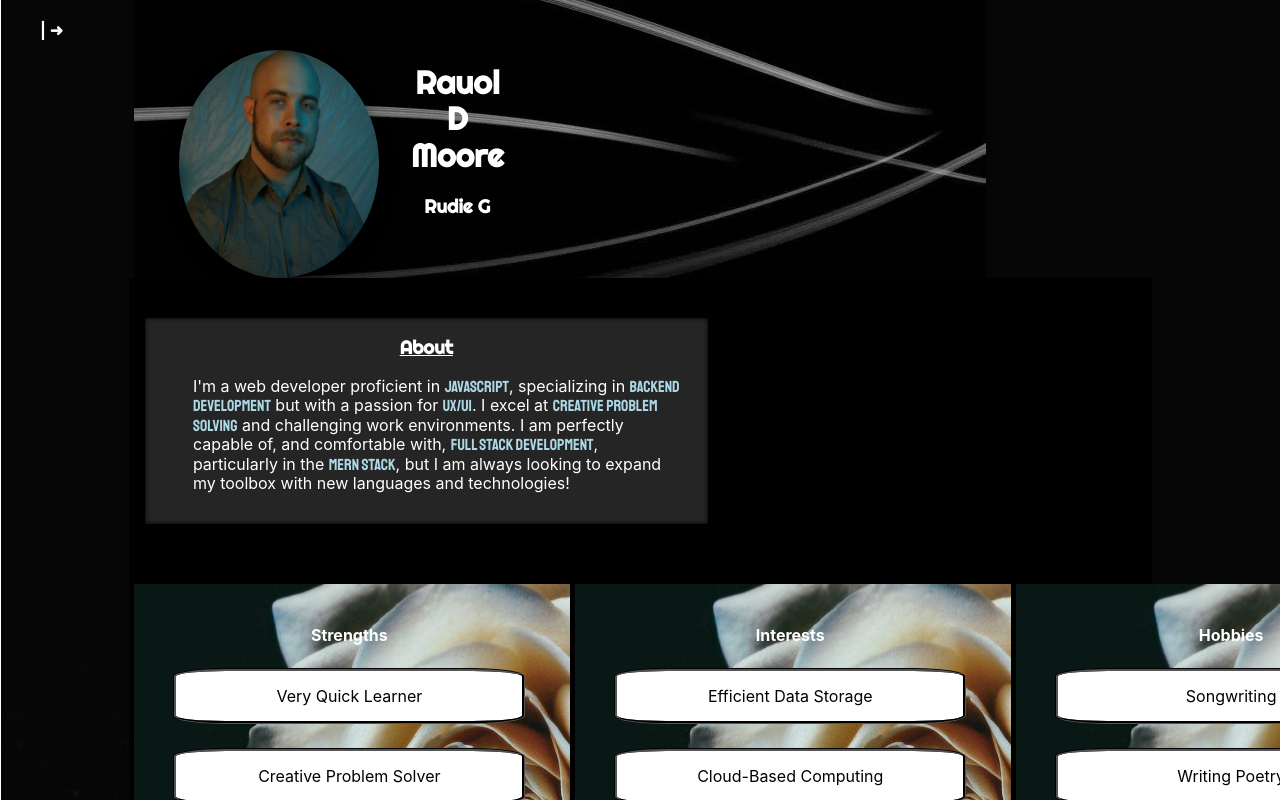
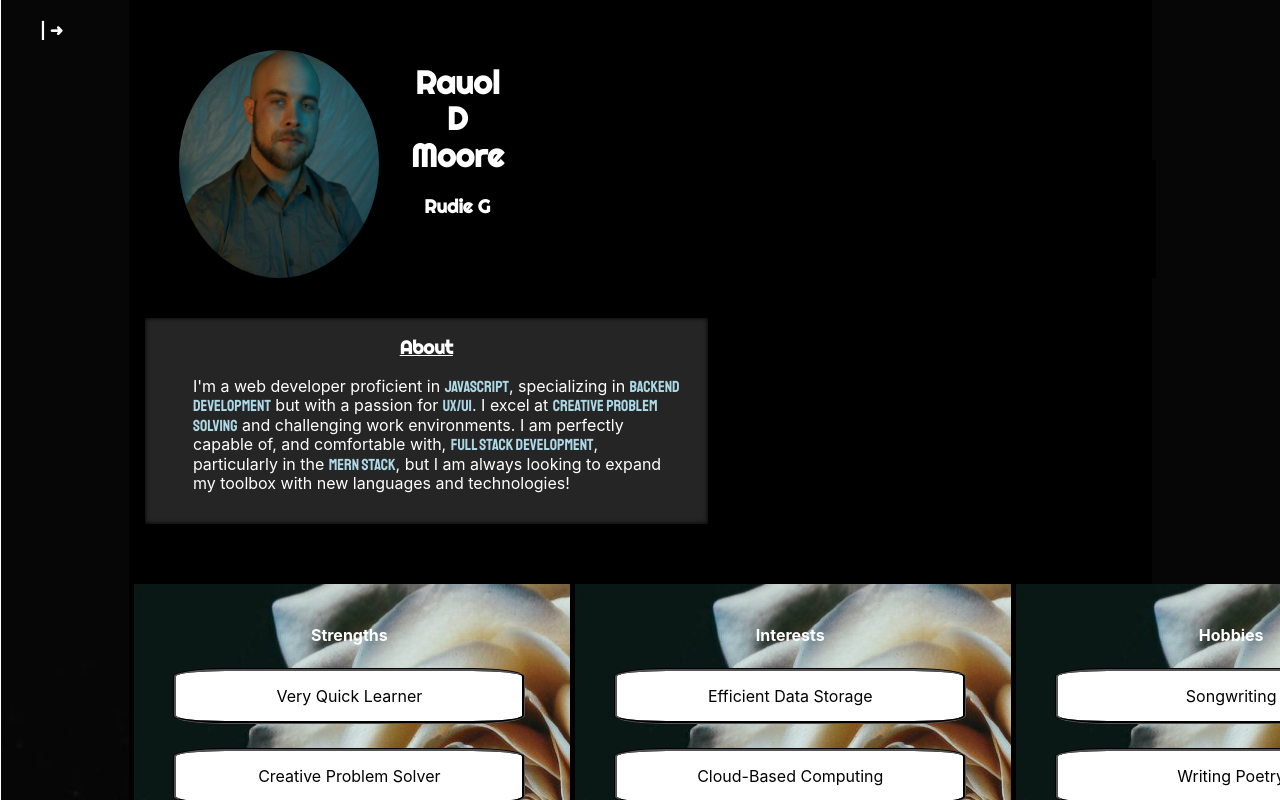
Before and after one commit to rudie-g/RDM-Portfolio-React, a React (Create React App) app: page /3 in a window 1280 px wide. Shown: the top 800 px of the page. Built offline with nearby package versions, Linux system fonts and the light colour scheme.

Commit message:
had to undo fun styling because it wasnt responsive

```diff
--- a/src/App.css
+++ b/src/App.css
@@ -86,9 +86,7 @@ a {
 
 .header {
   width: 80%;
-  background-image: url(images/header-bg.jpg);
-  background-repeat: no-repeat;
-  background-position: 5px center;
+  background-color: black;
   display: flex;
 }
 
@@ -182,9 +180,16 @@ h3 {
 }
 
 .projectCard {
-  padding: 15px;
+  padding: 15px 0px;
   flex: 0.5 0 400px;
   flex-wrap: wrap;
+  background: rgb(37, 37, 37);
+  box-shadow: inset 0 0 5px black;
+  width: 85%;
+}
+
+.projectCard img {
+  width:80%;
 }
 
 #theSelf {
@@ -213,20 +218,21 @@ h3 {
   margin-left: 5rem;
   align-items: center;
   flex-direction: column;
+  background: black;
 }
 
 #skillsContainer {
   padding-left: 15rem;
   padding-right: 15rem;
   height: 7rem;
-  background: transparent;
+  background: black;
   text-align: center;
   overflow: hidden;
 }
 
 #skill {
   font-family: 'Staatliches';
-  background:transparent;
+  background:black;
   font-size: 22px;
   position: relative;
   width: 100%;
@@ -278,8 +284,13 @@ h3 {
   font-weight: 1500;
 }
 
+.projectList {
+  margin: 2rem;
+  padding: 5rem;
+}
+
 .projectList span {
-  margin: 1rem;
+  margin: 1rem 5rem;
 }
 
 .footer {
--- a/src/components/Header.js
+++ b/src/components/Header.js
@@ -1,7 +1,7 @@
 import React, { useEffect, useState } from "react";
 
 function Header() {
-    const skillsArr = ["Javascript", "UI/UX Design", "Backend Development", "Database/API Management", "Full Stack Development", "MERN Stack", "GraphQL", "MongoDB", "MySQL"]
+    const skillsArr = ["Javascript", "UX/UI Design", "Backend Development", "Database/API Management", "Full Stack Development", "MERN Stack", "GraphQL", "MongoDB", "MySQL"]
     const [skillIndex, setSkillIndex] = useState(0);
 
     useEffect(() => {
```
